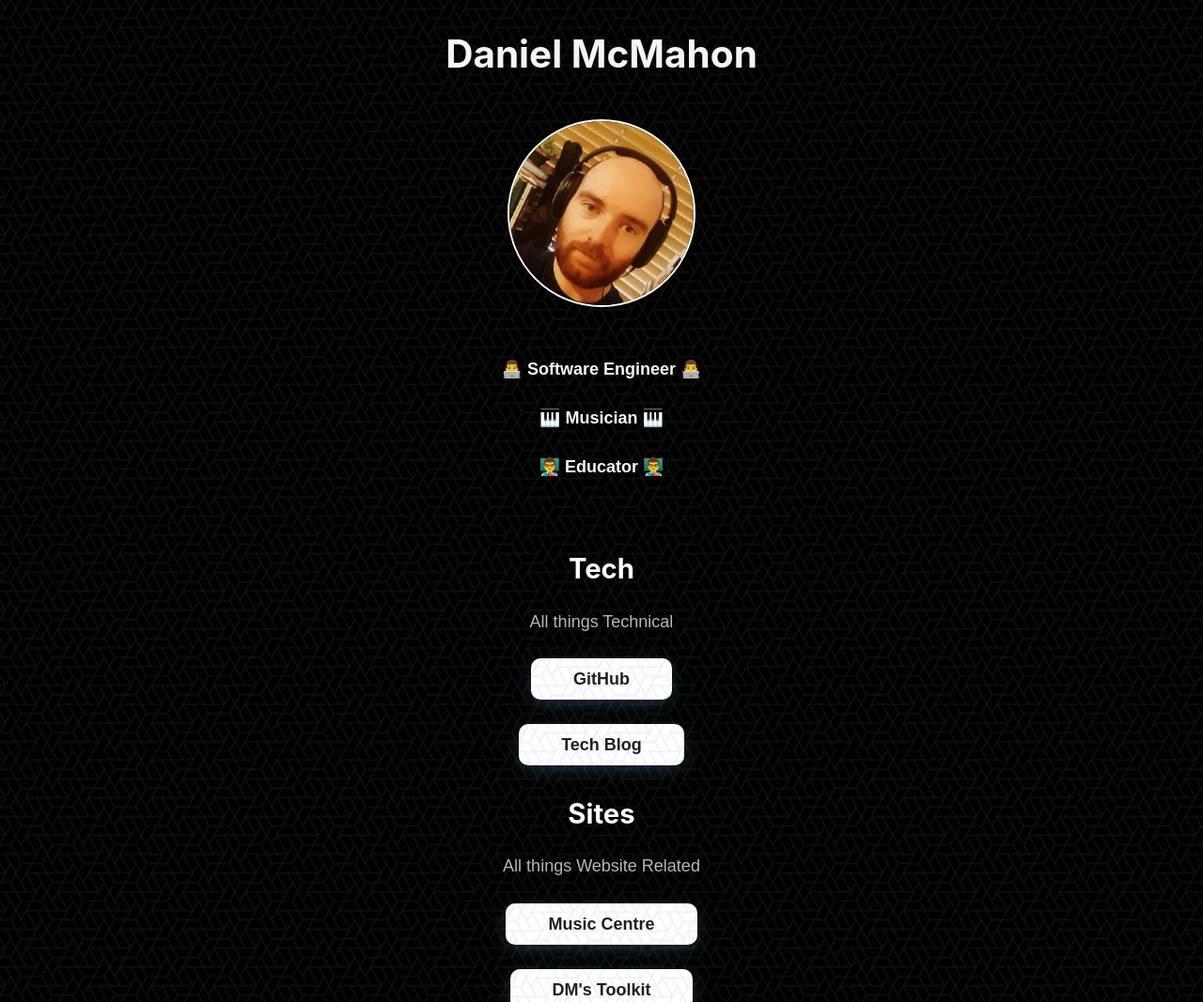
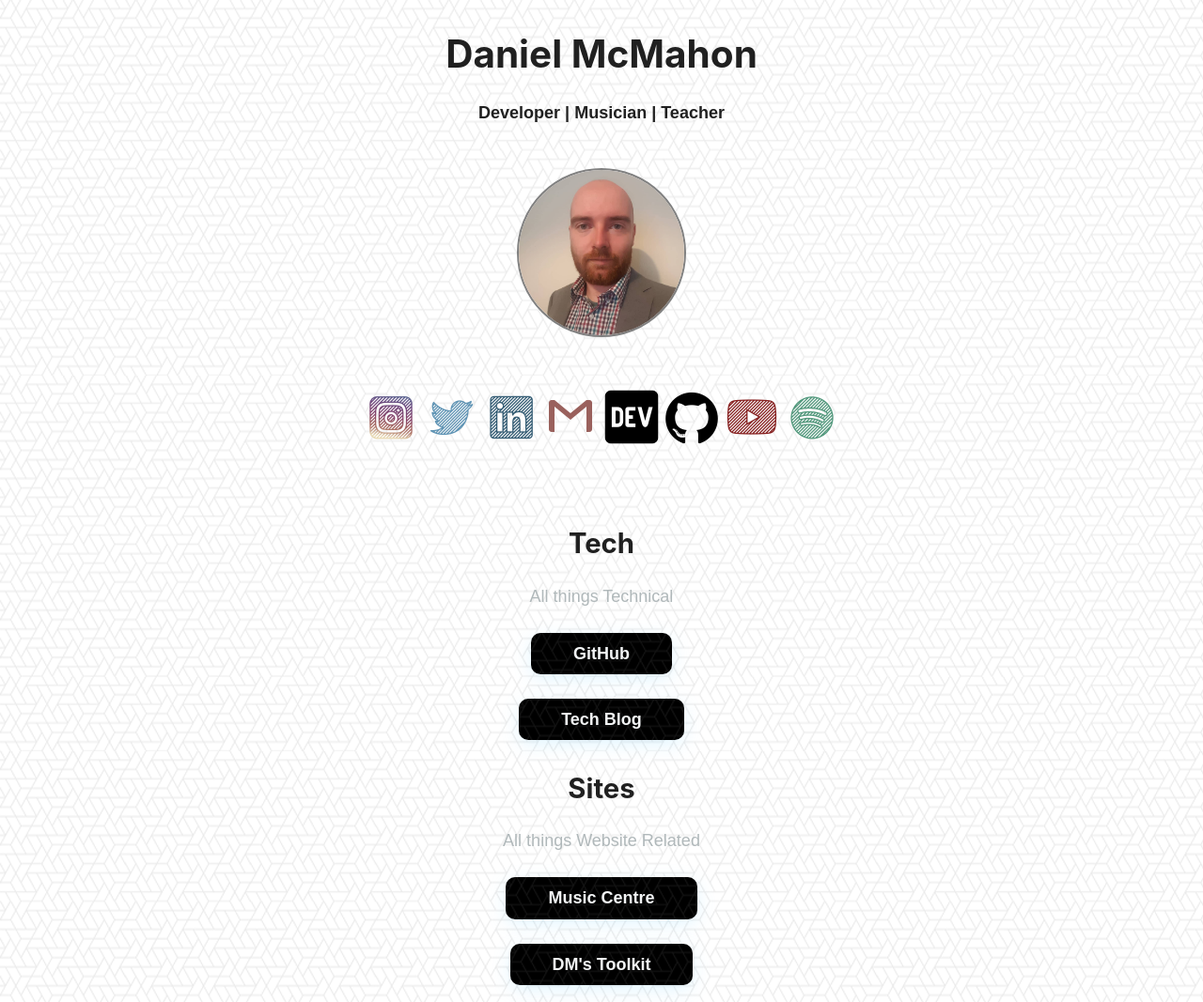
Before and after one commit to dan-mcm/daniel-mcmahon, a Gatsby site: page / in a window 1280 px wide. Shown: the top 1067 px of the page at 94% size. Built offline with nearby package versions, Linux system fonts and the light colour scheme; Gatsby itself is replaced by a stand-in of ours.

Commit message:
Updated hero component, changed style to light theme

```diff
--- a/src/components/button.js
+++ b/src/components/button.js
@@ -3,14 +3,15 @@ import React from "react"
 import { COLORS, BORDER_RADIUS } from "../styles/constants"
 import "../styles/button.css"
 import whiteHex from "../images/what-the-hex.png"
+import blackHex from "../images/what-the-hex-dark.png"
 
 const Button = ({ children }) => (
   <button
     style={{
       padding: ".5rem 2.5rem",
-      color: COLORS.mediumBlack,
+      color: COLORS.lightGray,
       fontWeight: 700,
-      backgroundImage: `url(${whiteHex})`,
+      backgroundImage: `url(${blackHex})`,
       borderRadius: BORDER_RADIUS,
       borderWidth: 0,
       cursor: "pointer",
--- a/src/components/footer.js
+++ b/src/components/footer.js
@@ -1,13 +1,14 @@
 import React from "react"
 import PropTypes from "prop-types"
 import whiteHex from "../images/what-the-hex.png"
+import blackHex from "../images/what-the-hex-dark.png"
 import { COLORS } from "../styles/constants"
 
 const Footer = ({ siteTitle }) => (
   <footer
     style={{
       padding: "1rem",
-      backgroundImage: `url(${whiteHex})`
+      backgroundImage: `url(${blackHex})`
     }}
   >
     <div
@@ -23,7 +24,7 @@ const Footer = ({ siteTitle }) => (
     >
       <div style={{ color: COLORS.gray, fontWeight: 700 }}>
         <a
-          style={{ textDecoration: "none", color: COLORS.mediumBlack }}
+          style={{ textDecoration: "none", color: COLORS.lightGray }}
           href="https://github.com/dan-mcm"
         >
           Daniel McMahon
--- a/src/components/hero.js
+++ b/src/components/hero.js
@@ -1,6 +1,27 @@
 import React from "react"
 import PropTypes from "prop-types"
-import dan from "../images/dan.png"
+import dan from "../images/me.jpg"
+
+// social media images
+import insta from "../images/socialmedia/iconfinder_Instagram.png"
+import linkedin from "../images/socialmedia/iconfinder_linkedin.png"
+import twitter from "../images/socialmedia/iconfinder_Twitter.png"
+
+// email
+import gmail from "../images/socialmedia/iconfinder_gmail.png"
+
+// dev images
+import dev from "../images/socialmedia/iconfinder_Dev.png"
+import github from "../images/socialmedia/iconfinder_Github.png"
+
+// music images
+import youtube from "../images/socialmedia/iconfinder_YouTube.png"
+import spotify from "../images/socialmedia/iconfinder_Spotify.png"
+
+// gaming images
+import twitch from "../images/socialmedia/iconfinder_Twitch.png"
+import steam from "../images/socialmedia/iconfinder_steam.png"
+
 import { COLORS } from "../styles/constants"
 
 const Header = ({ siteTitle }) => (
@@ -22,18 +43,101 @@ const Header = ({ siteTitle }) => (
         opacity: 1,
       }}
     />
-    <h1 style={{ textAlign: "center", color: COLORS.lightGray }}>Daniel McMahon</h1>
-    <div style={{ margin: 20, width: `200px`, position: "relative" }}>
+    <h1 style={{ textAlign: "center", color: COLORS.mediumBlack }}>Daniel McMahon</h1>
+    <p style={{ color: COLORS.mediumBlack, textAlign: "center", fontWeight: "bold"}}>
+    Developer | Musician | Teacher
+    </p>
+    <div style={{ margin: 20, width: `180px`, position: "relative", textAlign: "center" }}>
       <img
-        style={{borderRadius: '100%', border: '2px solid white'}}
+        style={{borderRadius: '100%', border: '2px solid gray'}}
         src={dan}
         alt="Daniel McMahon"
       />
+
     </div>
-    <p style={{ color: COLORS.lightGray, textAlign: "center", fontWeight: "bold"}}>
-    👨‍💻 Software Engineer 👨‍💻 <br/><br/>
-    🎹 Musician 🎹<br/><br/>
-    👨‍🏫 Educator 👨‍🏫
+
+    <p style={{ color: COLORS.lightGray, textAlign: "center", display: "inline-block"}}>
+      <a
+        style={{textDecoration: "none", display: "inline-block"}}
+        href="https://www.instagram.com/dan_mcm_/"
+      >
+        <img
+          class="icons"
+          src={insta}
+          alt="instagram"
+        />
+      </a>
+      <a
+        style={{textDecoration: "none", display: "inline-block"}}
+        href="https://twitter.com/dan_mcm_"
+      >
+      <img
+        class="icons"
+        src={twitter}
+        alt="twitter"
+      />
+      </a>
+      <a
+        style={{textDecoration: "none", display: "inline-block"}}
+        href="https://www.linkedin.com/in/dan-mcm/"
+      >
+      <img
+        class="icons"
+        src={linkedin}
+        alt="linkedin"
+      />
+      </a>
+      <a
+        style={{textDecoration: "none", display: "inline-block"}}
+        href="mailto:daniel40392@gmail.com"
+      >
+      <img
+        class="icons"
+        src={gmail}
+        alt="gmail"
+      />
+      </a>
+      <a
+        style={{textDecoration: "none", display: "inline-block"}}
+        href="https://dev.to/daniel40392"
+      >
+      <img
+        class="icons"
+        src={dev}
+        alt="dev"
+      />
+      </a>
+      <a
+        style={{textDecoration: "none", display: "inline-block"}}
+        href="https://github.com/dan-mcm"
+      >
+      <img
+        class="icons"
+        src={github}
+        alt="github"
+      />
+      </a>
+      <a
+        style={{textDecoration: "none", display: "inline-block"}}
+        href="https://www.youtube.com/user/Daniel40390/featured?view_as=subscriber"
+      >
+      <img
+        class="icons"
+        src={youtube}
+        alt="youtube"
+      />
+      </a>
+      <a
+        style={{textDecoration: "none", display: "inline-block"}}
+        href="https://open.spotify.com/user/1155725969?si=SRKqltB5T2mYNpSPxr7CJw"
+      >
+      <img
+        class="icons"
+        src={spotify}
+        alt="spotify"
+      />
+      </a>
+      <br />
     </p>
   </div>
 )
--- a/src/components/layout.js
+++ b/src/components/layout.js
@@ -13,7 +13,7 @@ import Footer from "./footer"
 import "../styles/default.css"
 
 import blackHex from "../images/what-the-hex-dark.png"
-
+import whiteHex from "../images/what-the-hex.png"
 
 const Layout = ({ children }) => (
   <StaticQuery
@@ -31,7 +31,7 @@ const Layout = ({ children }) => (
         <div
           style={{
             padding: "0 1rem",
-            backgroundImage: `url(${blackHex})`
+            backgroundImage: `url(${whiteHex})`
           }}
         >
           <main>{children}</main>
--- a/src/components/section-header.js
+++ b/src/components/section-header.js
@@ -4,7 +4,7 @@ import { COLORS } from "../styles/constants"
 
 const SectionHeader = ({ title, description }) => (
   <>
-    <h2 style={{ color: COLORS.lightWhite }}>{title}</h2>
+    <h2 style={{ color: COLORS.mediumBlack }}>{title}</h2>
     <p style={{ color: COLORS.mediumGray }}>{description}</p>
   </>
 )
--- a/src/styles/default.css
+++ b/src/styles/default.css
@@ -70,6 +70,12 @@ mark {
 }
 img {
   border-style: none;
+}
+img.icons {
+  filter: grayscale(60%);
+}
+img.icons:hover {
+  filter: none;
 }
 svg:not(:root) {
   overflow: hidden;
```
Also changed, not shown: src/images/dan.png (deleted), src/images/me.jpg (added), src/images/socialmedia/iconfinder_Dev.png (added), src/images/socialmedia/iconfinder_Github.png (added), src/images/socialmedia/iconfinder_Instagram.png (added), src/images/socialmedia/iconfinder_Spotify.png (added), src/images/socialmedia/iconfinder_Twitch.png (added), src/images/socialmedia/iconfinder_Twitter.png (added), src/images/socialmedia/iconfinder_YouTube.png (added), src/images/socialmedia/iconfinder_gmail.png (added), src/images/socialmedia/iconfinder_linkedin.png (added), src/images/socialmedia/iconfinder_steam.png (added).
